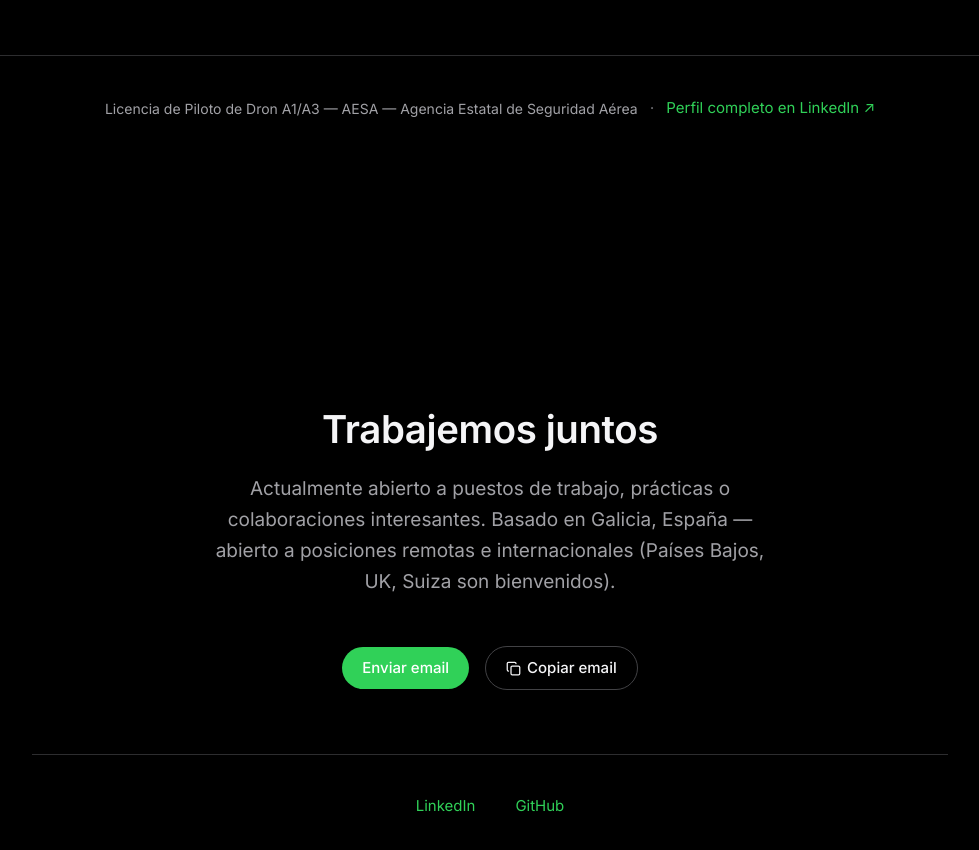
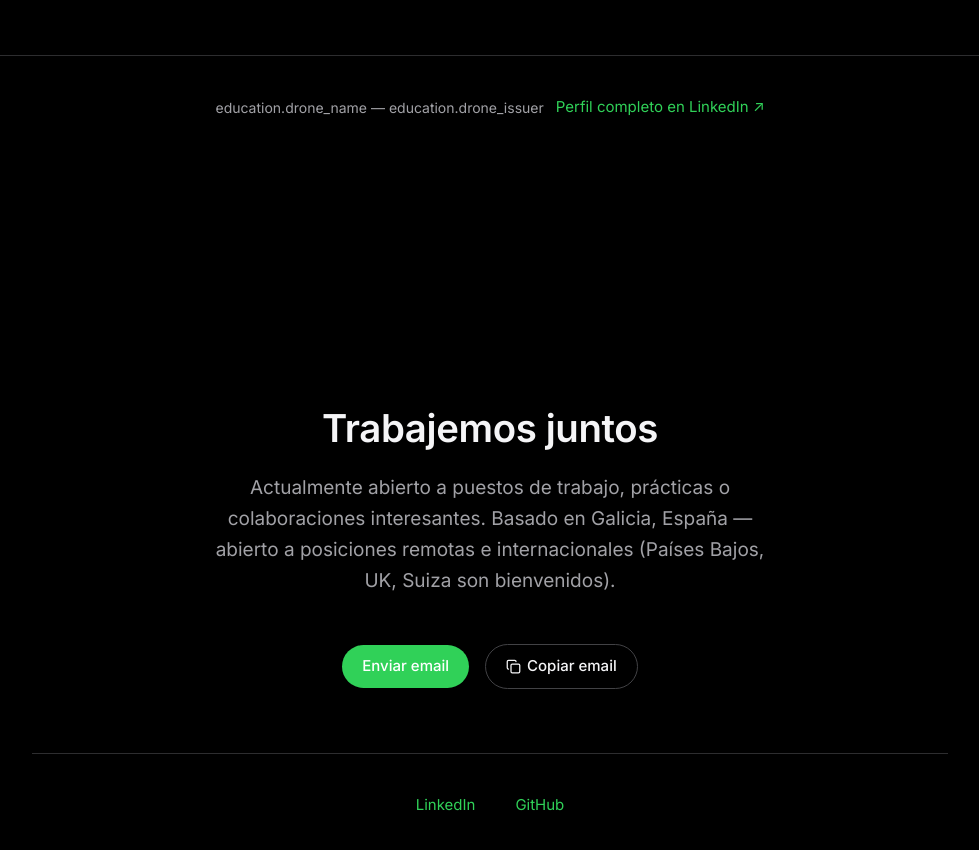
Before and after one commit to IsNotTheReal/me, a Next.js app: page /1 in a window 1280 px wide. Shown: the part 5336-6186 px from the top of the page, without its empty margins (150-1129 px from the left). Built offline with nearby package versions, Linux system fonts and the light colour scheme.

Commit message:
Third commit
Third commit

```diff
--- a/components/sections/Education.tsx
+++ b/components/sections/Education.tsx
@@ -46,7 +46,6 @@ export default function EducationSection({
             <span className="font-text text-[14px] text-gray2">
               {t('drone_name')} — {t('drone_issuer')}
             </span>
-            <span className="text-gray3" aria-hidden>·</span>
             <a
               href="https://www.linkedin.com/in/alexandre-mayo-esteiro/"
               target="_blank"
--- a/messages/en.json
+++ b/messages/en.json
@@ -53,9 +53,6 @@
     "label": "Education",
     "heading": "Academic background",
     "degrees": "Degrees",
-    "certs": "Certifications",
-    "drone_name": "Drone Pilot Licence A1/A3",
-    "drone_issuer": "AESA — Spanish Aviation Safety Agency",
     "view_linkedin": "Full profile on LinkedIn ↗"
   },
   "contact": {
--- a/messages/es.json
+++ b/messages/es.json
@@ -53,9 +53,6 @@
     "label": "Formación",
     "heading": "Trayectoria académica",
     "degrees": "Titulaciones",
-    "certs": "Certificaciones",
-    "drone_name": "Licencia de Piloto de Dron A1/A3",
-    "drone_issuer": "AESA — Agencia Estatal de Seguridad Aérea",
     "view_linkedin": "Perfil completo en LinkedIn ↗"
   },
   "contact": {
```
